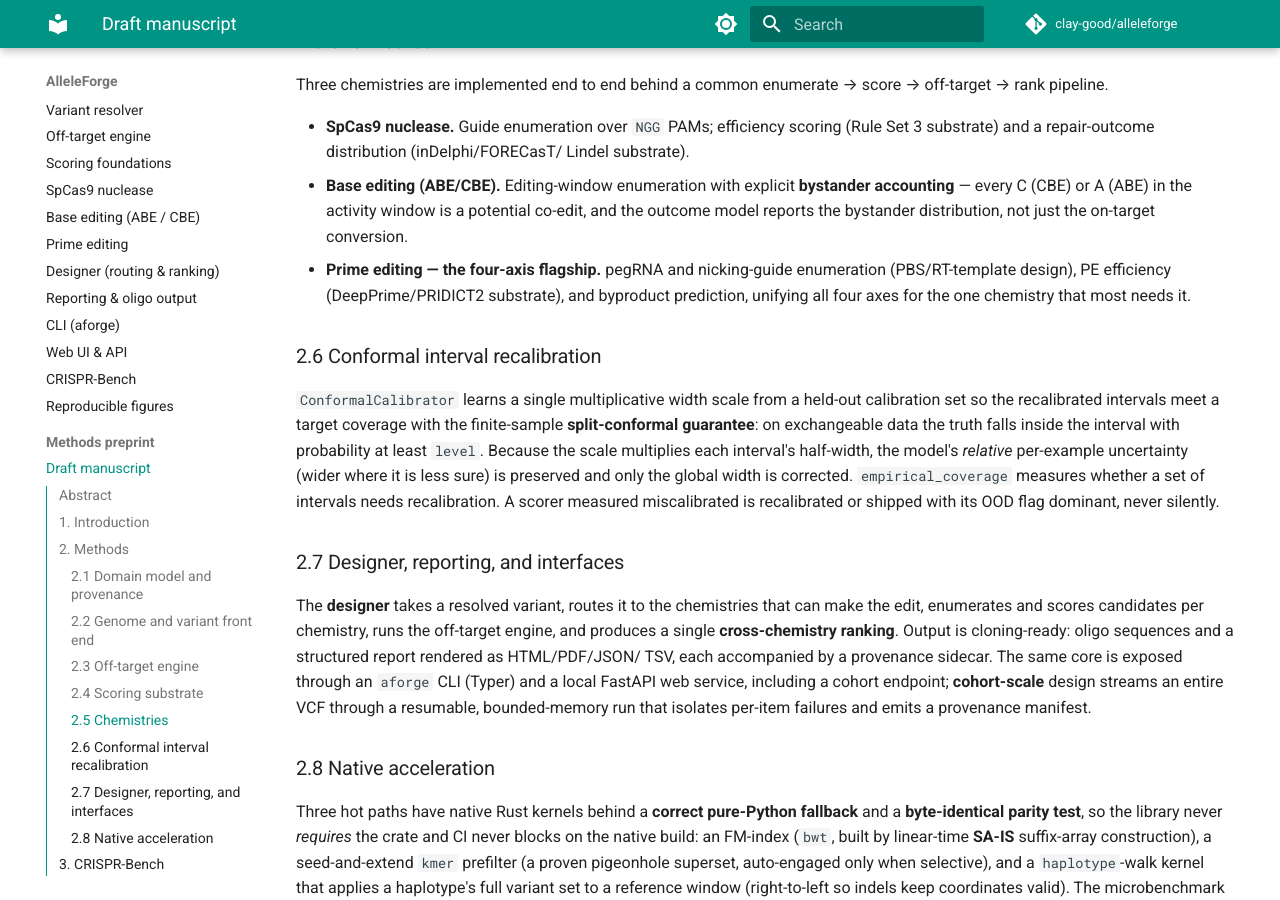
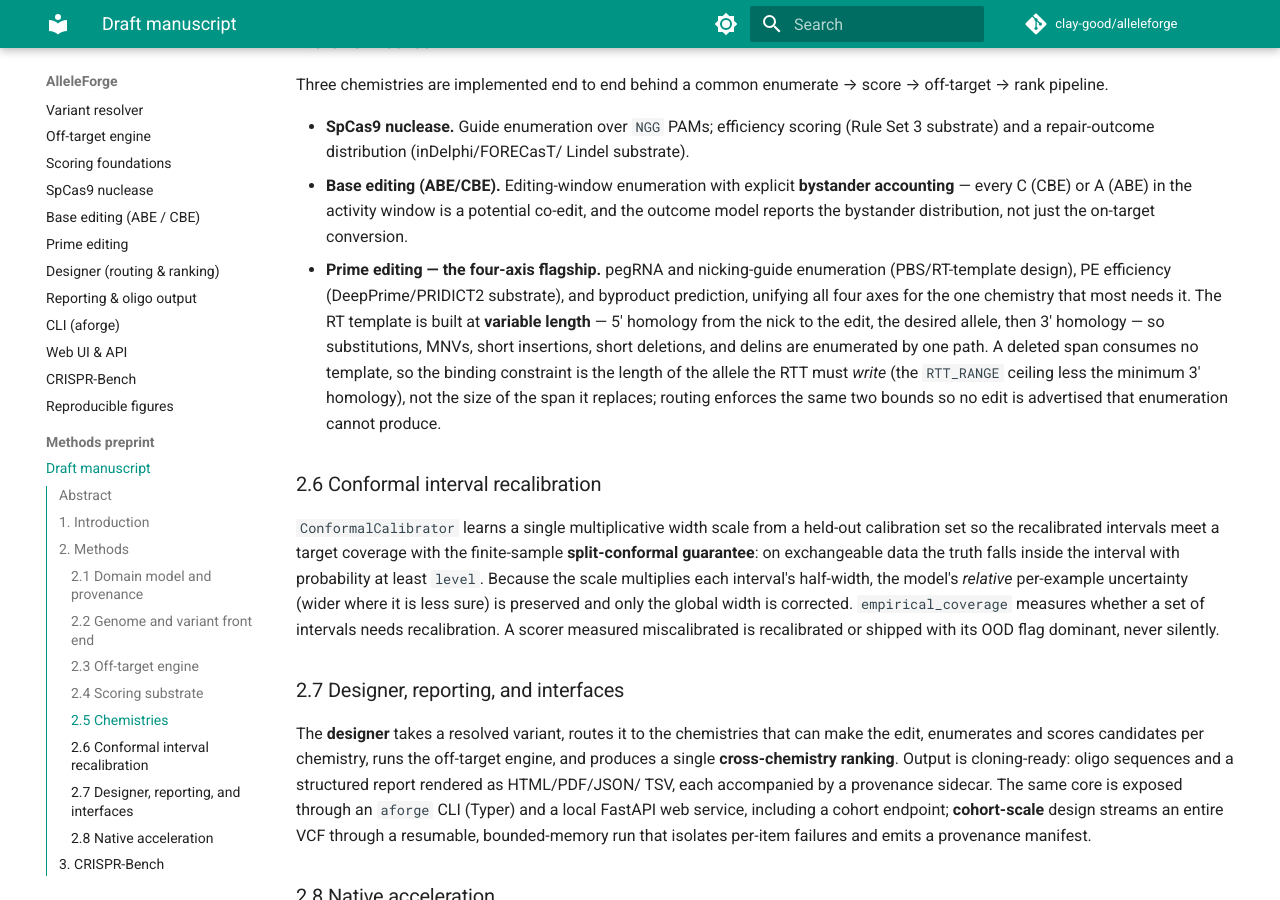
Before and after one commit to clay-good/alleleforge, an MkDocs documentation site: the page built from docs/paper/preprint.md, in a window 1280 px wide and 900 px high, scrolled down 3252 px. Built offline with MkDocs 1.6.1 and Material for MkDocs 9.7.7, drawn with Linux system fonts in a browser that asks for light colours; comment, search, counter and statistics services are not loaded.

Commit message:
test(acceptance): carry a small deletion from variant to rendered page
R38-R44 fixed seven layers of the variable-length RT template path. Each has its
own unit test; none of them owns the seam. A dF508-shaped 3 bp deletion now runs
end to end through design() -> ranking -> build_report -> render_html, asserting
prime is the only chemistry that delivers, the top candidate's RT template writes
4 nt and flags it, the efficiency prediction admits its edit-size blindness, and
both the reagent line and the flag survive into the HTML. Every one of those layers
assumed a single-base edit before R38; this is the first test that would notice if
any single one regressed.

Also probed and clean: the cohort path (design_many), pegRNA cloning-oligo
generation, and the HTML renderer all carry an indel design without incident.

An honest non-finding: the first probe locus returned a zero-candidate menu, which
looked exactly like the bug being hunted. It was not — a direct scan found the
nearest NGG at position 306, 3' of the edit so its nick is unusable, and no CCN
within 50 nt either side. A genuine PAM desert, and the menu said so precisely
("prime: eligible but no actionable candidate enumerated"), which is the spec's
required behavior. The permanent test uses a locus verified to have reachable PAMs.

The preprint's methods section now states the variable-length RT template and the
two bounds that actually bind.

Co-Authored-By: Claude Opus 5 <noreply@anthropic.com>

```diff
--- a/docs/paper/preprint.md
+++ b/docs/paper/preprint.md
@@ -175,7 +175,13 @@ off-target → rank pipeline.
 - **Prime editing — the four-axis flagship.** pegRNA and nicking-guide enumeration
   (PBS/RT-template design), PE efficiency (DeepPrime/PRIDICT2 substrate), and
   byproduct prediction, unifying all four axes for the one chemistry that most
-  needs it.
+  needs it. The RT template is built at **variable length** — 5' homology from the
+  nick to the edit, the desired allele, then 3' homology — so substitutions, MNVs,
+  short insertions, short deletions, and delins are enumerated by one path. A
+  deleted span consumes no template, so the binding constraint is the length of the
+  allele the RTT must *write* (the `RTT_RANGE` ceiling less the minimum 3'
+  homology), not the size of the span it replaces; routing enforces the same two
+  bounds so no edit is advertised that enumeration cannot produce.
 
 ### 2.6 Conformal interval recalibration
 
```
Also changed, not shown: CHANGELOG.md (+10 -0 lines), openspec/changes/README.md (+25 -0 lines), 1 other file.
